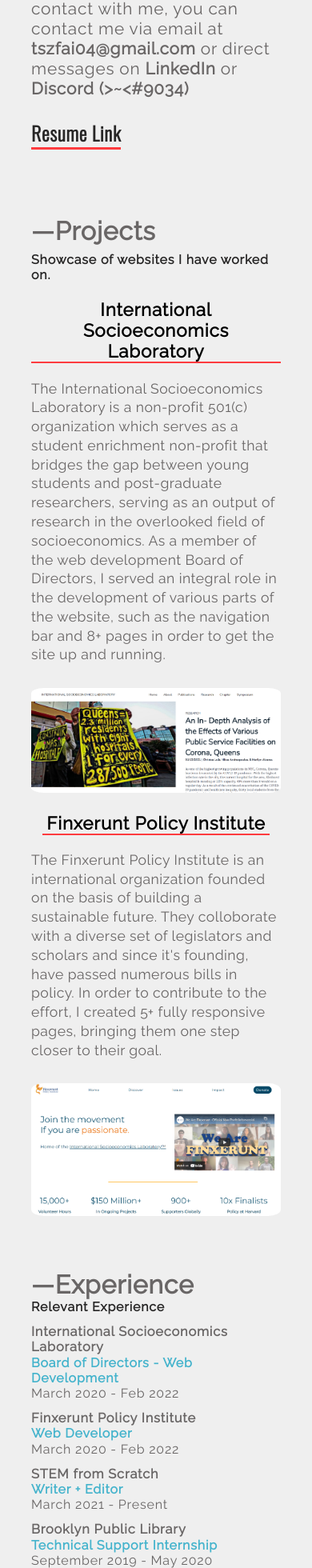
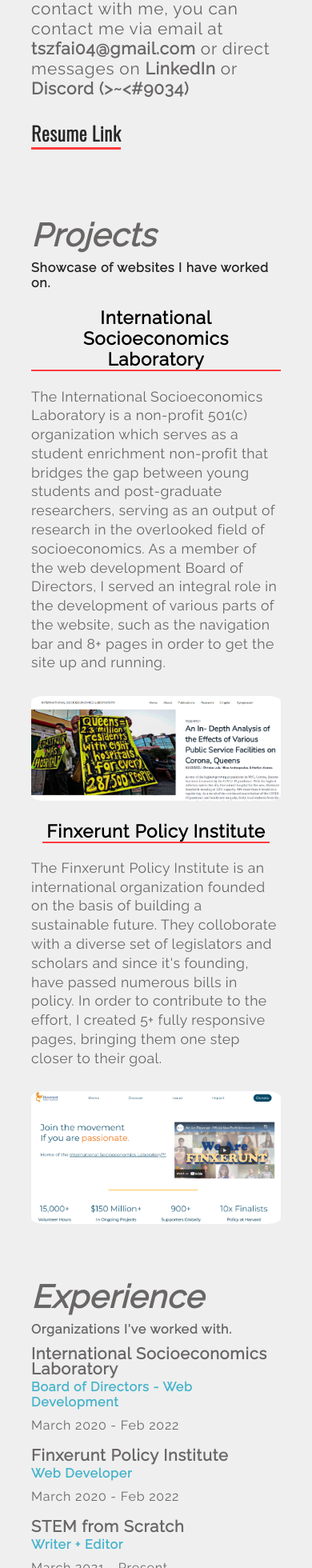
Before and after one commit to TChoy04/personal-website, a React (Create React App) app: page / in a window 390 px wide. Shown: the part 1048-3008 px from the top of the page at 80% size. Built offline with nearby package versions, Linux system fonts and the light colour scheme; a web font is replaced by a local one.

Commit message:
Improved Desktop and Mobile viewing experience.
Title.

```diff
--- a/src/App.css
+++ b/src/App.css
@@ -25,6 +25,9 @@ body {
 .wrapper {
   width: 80%;
   margin: auto;
+}
+.mobile-vanish {
+  display: none;
 }
 .project-container,
 .experience-container {
@@ -63,9 +66,6 @@ body {
 .hover-link:hover:before {
   transform: scale(1);
 }
-.experience-heading-description {
-  color: #272626;
-}
 .hover-cover {
   position: relative;
   text-decoration: none;
@@ -97,6 +97,12 @@ body {
   .wrapper {
     width: 75%;
   }
+  .mobile-vanish {
+    display: initial;
+  }
+  .experience-heading-description {
+    padding-left: 2.5rem;
+  }
 }
 
 @media (min-width: 1024px) {
@@ -112,6 +118,7 @@ body {
   .wrapper {
     width: 60%;
   }
+
   .image-socials {
     display: flex;
     flex-direction: row-reverse;
--- a/src/App.js
+++ b/src/App.js
@@ -10,7 +10,9 @@ function App() {
       <MyHeader />
       <div className="project-container">
         <div className="project-header">
-          <h1 className="project-heading">—Projects</h1>
+          <h1 className="project-heading">
+            <span className="mobile-vanish">—</span>Projects
+          </h1>
           <strong className="project-heading-description">
             Showcase of websites I have worked on.
           </strong>
@@ -34,9 +36,11 @@ function App() {
       </div>
       <div className="experience-container">
         <div className="experience-header">
-          <h1 className="experience-heading">—Experience</h1>
+          <h1 className="experience-heading">
+            <span className="mobile-vanish">—</span>Experience
+          </h1>
           <strong className="experience-heading-description">
-            Relevant Experience
+            Organizations I've worked with.
           </strong>
         </div>
         <Experiences
--- a/src/components/Experiences.css
+++ b/src/components/Experiences.css
@@ -2,10 +2,21 @@
   padding-top: 0.75rem;
   line-height: 1.2rem;
 }
+.experience-heading {
+  font-style: italic;
+  font-size: 2.5em;
+  padding-bottom: 0.5rem;
+}
 .experience-title {
-  font-size: 1.025rem;
+  font-size: 1.25rem;
 }
 .experience-role {
   color: #44b3cc;
   font-weight: bold;
+  font-size: 1rem;
+  padding: 0.15rem 0;
 }
+.experience-date {
+  font-size: 1rem;
+  padding: 0.45rem 0;
+}
--- a/src/components/Projects.css
+++ b/src/components/Projects.css
@@ -7,6 +7,8 @@
 }
 .project-heading {
   padding-bottom: 0.5rem;
+  font-style: italic;
+  font-size: 2.5em;
 }
 .project-heading-description {
   color: #272626;
```
